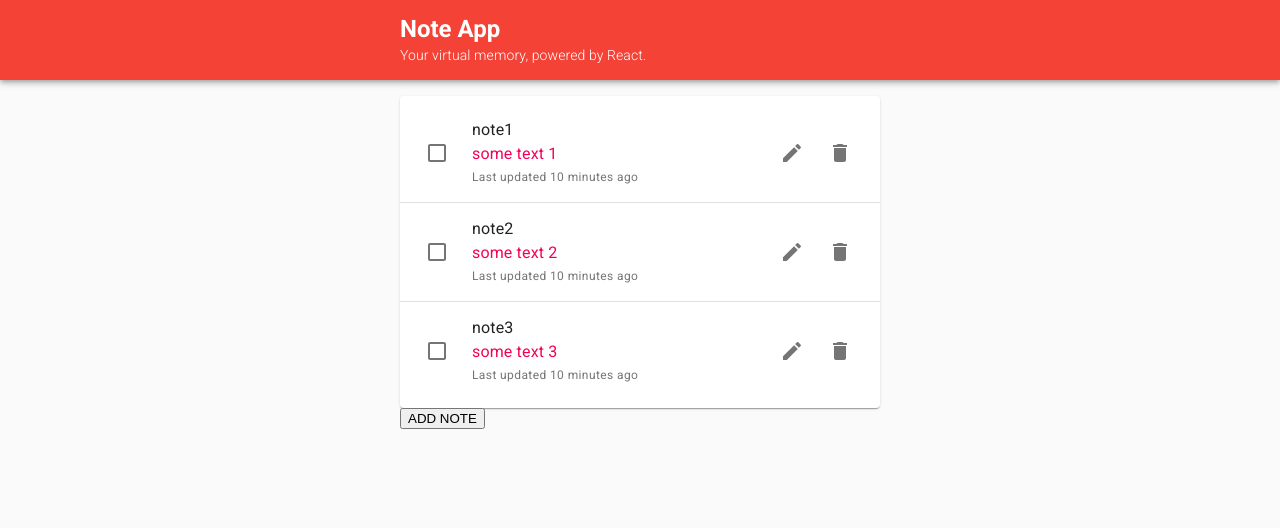
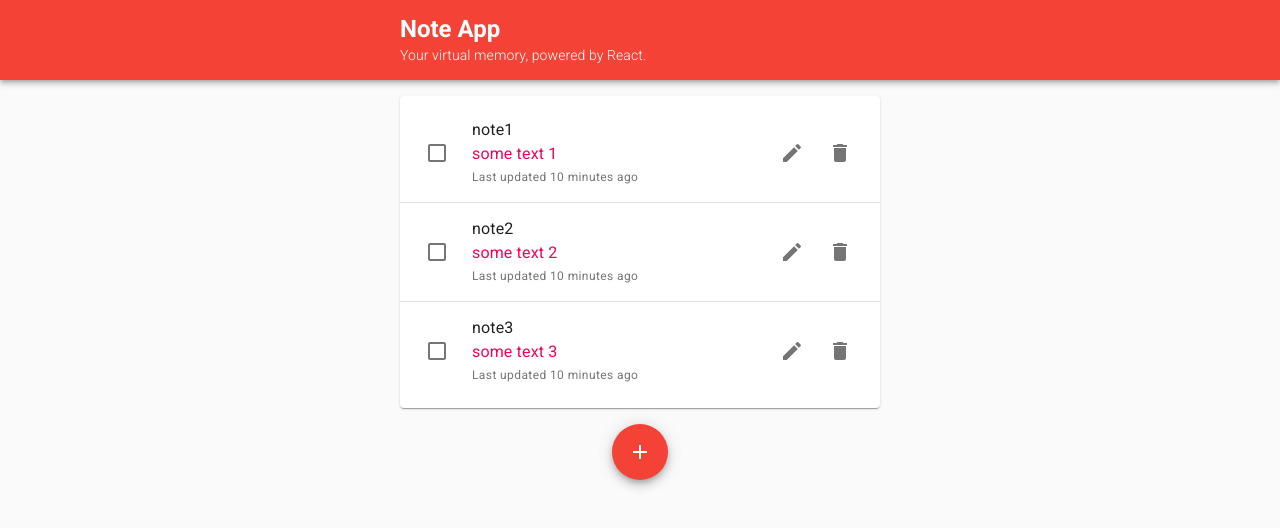
Before and after one commit to kivvvvv/note-app, a React (Create React App) app: page / in a window 1280 px wide. Shown: the top 528 px of the page. Built offline with nearby package versions, Linux system fonts and the light colour scheme.

Commit message:
10# style: finished styling add note button

```diff
--- a/src/NoteList.js
+++ b/src/NoteList.js
@@ -2,13 +2,26 @@
 import Paper from "@material-ui/core/Paper";
 import List from "@material-ui/core/List";
 import Divider from "@material-ui/core/Divider";
+import Fab from "@material-ui/core/Fab";
+import AddIcon from "@material-ui/icons/Add";
+import { makeStyles } from "@material-ui/core/styles";
 
 import noteReducer from "./reducers/noteReducer";
 import { FormMode } from "./reducers/noteActions";
 import Note from "./Note";
 import NoteForm from "./NoteForm";
 
+const useStyles = makeStyles(theme => ({
+  noteListButton: {
+    marginTop: theme.spacing(2),
+    display: "flex",
+    justifyContent: "center"
+  }
+}));
+
 export default function NoteList() {
+  const classes = useStyles();
+
   const initialNotes = [
     { id: "1", noteTitle: "note1", noteText: "some text 1" },
     { id: "2", noteTitle: "note2", noteText: "some text 2" },
@@ -79,7 +92,15 @@
           ))}
         </List>
       </Paper>
-      <button onClick={handleCreateFormClick}>ADD NOTE</button>
+      <div className={classes.noteListButton}>
+        <Fab
+          color="primary"
+          aria-label="Add a Note"
+          onClick={handleCreateFormClick}
+        >
+          <AddIcon />
+        </Fab>
+      </div>
       {renderNoteForm()}
     </div>
   );
```
